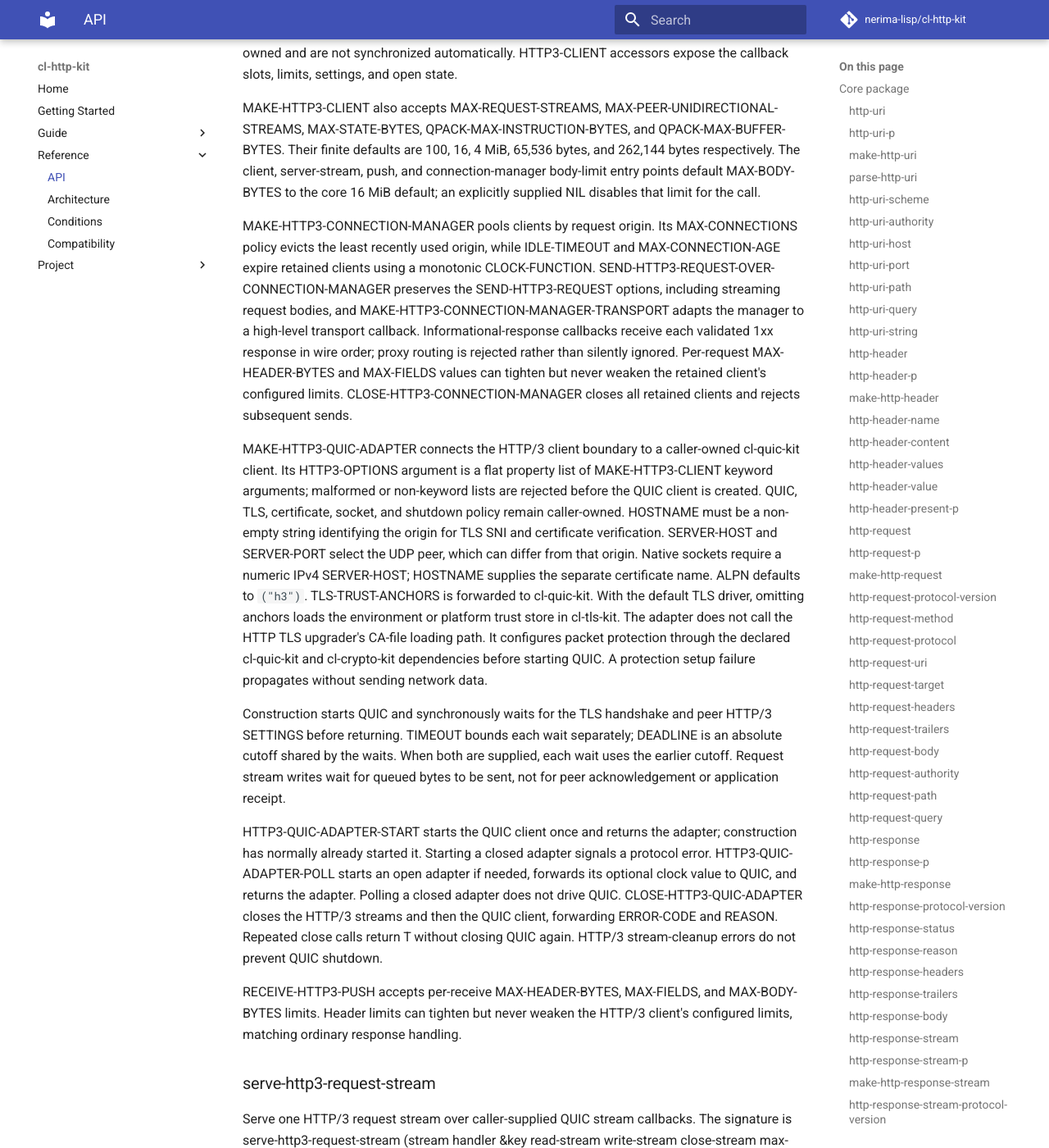
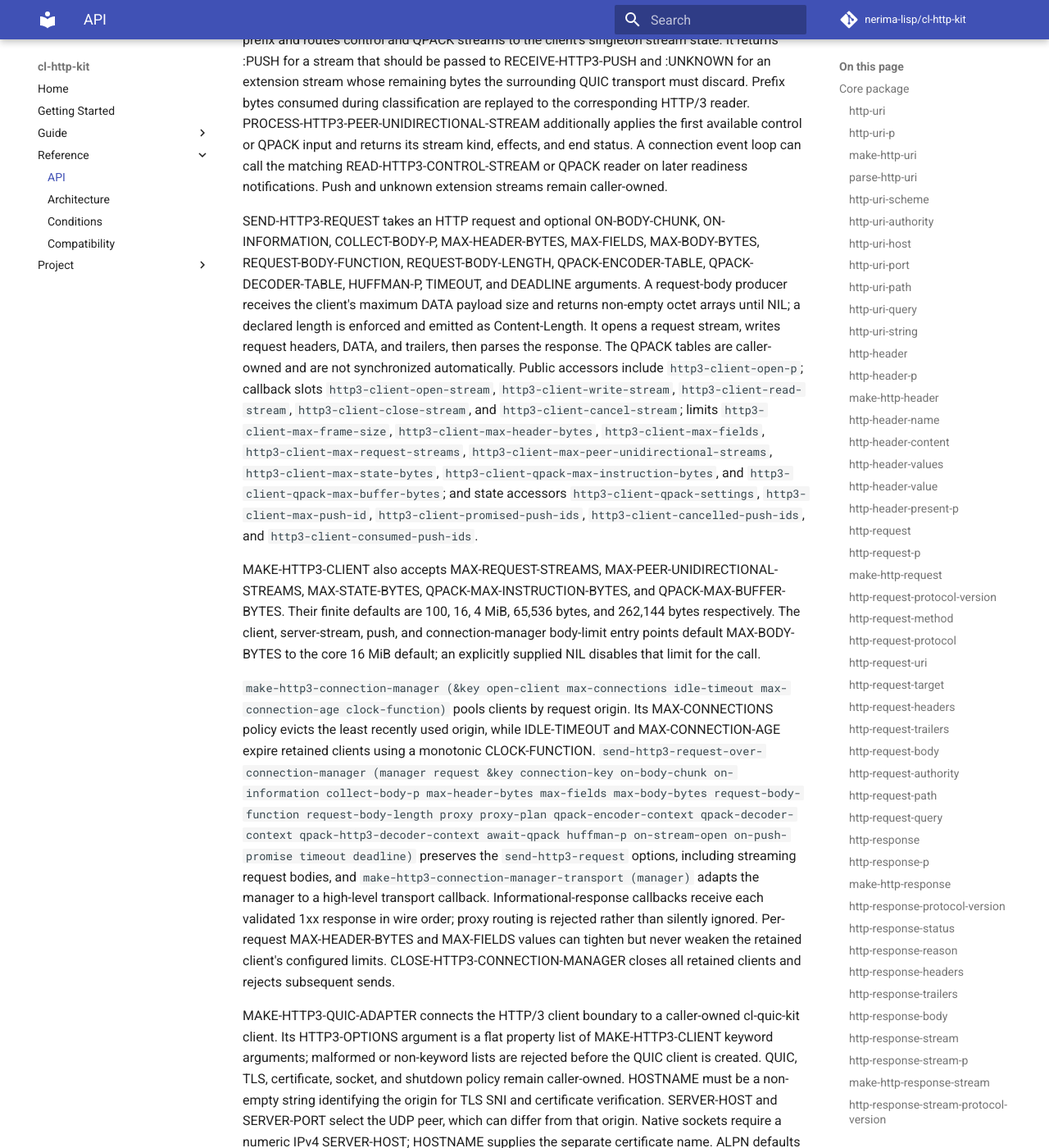
Before and after one commit to nerima-lisp/cl-http-kit, an MkDocs documentation site: the page built from docs/src/reference/api.md, in a window 1280 px wide and 1400 px high, scrolled down 18595 px. Shown: the whole window at 82% size. Built offline with MkDocs 1.6.1 and Material for MkDocs 9.7.7, drawn with Linux system fonts in a browser that asks for light colours; comment, search, counter and statistics services are not loaded; some of the changed text lies outside the part shown.

Commit message:
docs: clarify API reference and release history

```diff
--- a/docs/src/reference/api.md
+++ b/docs/src/reference/api.md
@@ -26,7 +26,9 @@ must be HTTP or HTTPS, authority is required, and path must begin with a slash.
 
 ### `parse-http-uri`
 
-Parse a string into an HTTP-URI.
+Parse an absolute HTTP or HTTPS URI into an HTTP-URI. An authority is required;
+an omitted path defaults to `/`, and fragments are rejected. The parsed URI
+uses a slash-prefixed path.
 
 ### `http-uri-scheme`
 
@@ -396,9 +398,9 @@ max-header-bytes max-body-bytes clock-function).
 
 ### `send-recorded-http-request/cps`
 
-The CPS form of send-recorded-http-request. It takes session, request,
-on-success, and optional on-error, timeout, deadline, byte-limit, and clock
-arguments.
+The CPS form of send-recorded-http-request. Its signature is
+`send-recorded-http-request/cps (session request on-success &key on-error
+timeout deadline max-header-bytes max-body-bytes clock-function)`.
 
 ### `http-deadline`
 
@@ -550,24 +552,40 @@ cannot weaken the client or reusable connection limits.
 
 ### `send-http2-request/cps`
 
-The CPS form of send-http2-request. It takes client, request, on-success, and
-optional on-error, timeout, deadline, byte-limit, and clock arguments.
+The CPS form of send-http2-request. Its signature is
+`send-http2-request/cps (client request on-success &key on-error timeout
+deadline max-header-bytes max-fields max-body-bytes clock-function
+request-body-function request-body-length on-body-chunk collect-body-p
+huffman-p)`.
 
 ### Reusable HTTP/2 connections
 
-`make-http2-connection` creates a connection over an already negotiated binary
-stream. Callers must serialize operations on this low-level connection; on
-SBCL, use a connection manager or the high-level client for requests shared
-across threads. `send-http2-request-over-connection` sends one request, while
-`send-http2-requests-over-connection` multiplexes a non-empty batch.
-`send-http2-request-over-connection/cps` and
-`send-http2-requests-over-connection/cps` accept success and error
-continuations, and
-`make-http2-connection-transport` adapts a connection to the high-level client
-transport protocol. `http2-client-connection` returns the reusable connection
-owned by a stream-backed client, when present. These constructors, send
-functions, CPS forms, and transport adapters accept `max-fields`; the default
-per decoded header or trailer section is 256.
+`make-http2-connection (&key stream close-stream max-frame-size
+max-header-bytes max-fields max-body-bytes max-control-frames
+max-control-window clock-function)` creates a connection over an already
+negotiated binary stream.
+`send-http2-request-over-connection (connection request &key timeout deadline
+max-header-bytes max-fields max-body-bytes clock-function
+request-body-function request-body-length on-body-chunk on-information
+on-stream-open collect-body-p huffman-p)` sends one request.
+`send-http2-requests-over-connection (connection requests &key timeout deadline
+max-header-bytes max-fields max-body-bytes clock-function
+request-body-functions request-body-lengths on-body-chunk collect-body-p
+huffman-p)` multiplexes a non-empty batch. The CPS signatures are
+`send-http2-request-over-connection/cps (connection request on-success &key
+on-error timeout deadline max-header-bytes max-fields max-body-bytes
+clock-function request-body-function request-body-length on-body-chunk
+on-stream-open collect-body-p huffman-p)` and
+`send-http2-requests-over-connection/cps (connection requests on-success &key
+on-error timeout deadline max-header-bytes max-fields max-body-bytes
+clock-function request-body-functions request-body-lengths on-body-chunk
+collect-body-p huffman-p)`. Callers must serialize operations on this low-level
+connection. On SBCL, use a connection manager or the high-level client for
+requests shared across threads. `make-http2-connection-transport (connection)` adapts a
+connection to the high-level client transport protocol.
+`http2-client-connection (client)` returns the reusable connection owned by a
+stream-backed client, when present. These functions accept `max-fields`; the
+default per decoded header or trailer section is 256.
 
 `cancel-http2-stream` emits `RST_STREAM` for an opened client stream.
 `ping-http2-connection` sends a PING and waits for the matching acknowledgement.
@@ -801,8 +819,18 @@ producer receives the client's maximum DATA payload
 size and returns non-empty octet arrays until NIL; a declared length is
 enforced and emitted as Content-Length. It opens a request stream, writes
 request headers, DATA, and trailers, then parses the response. The QPACK tables
-are caller-owned and are not synchronized automatically. HTTP3-CLIENT accessors
-expose the callback slots, limits, settings, and open state.
+are caller-owned and are not synchronized automatically. Public accessors
+include `http3-client-open-p`; callback slots `http3-client-open-stream`,
+`http3-client-write-stream`, `http3-client-read-stream`,
+`http3-client-close-stream`, and `http3-client-cancel-stream`; limits
+`http3-client-max-frame-size`, `http3-client-max-header-bytes`,
+`http3-client-max-fields`, `http3-client-max-request-streams`,
+`http3-client-max-peer-unidirectional-streams`,
+`http3-client-max-state-bytes`, `http3-client-qpack-max-instruction-bytes`, and
+`http3-client-qpack-max-buffer-bytes`; and state accessors
+`http3-client-qpack-settings`, `http3-client-max-push-id`,
+`http3-client-promised-push-ids`, `http3-client-cancelled-push-ids`, and
+`http3-client-consumed-push-ids`.
 
 MAKE-HTTP3-CLIENT also accepts MAX-REQUEST-STREAMS,
 MAX-PEER-UNIDIRECTIONAL-STREAMS, MAX-STATE-BYTES,
@@ -812,14 +840,20 @@ client, server-stream, push, and connection-manager body-limit entry points
 default MAX-BODY-BYTES to the core 16 MiB default; an explicitly supplied NIL
 disables that limit for the call.
 
-MAKE-HTTP3-CONNECTION-MANAGER pools clients by request origin. Its
+`make-http3-connection-manager (&key open-client max-connections idle-timeout
+max-connection-age clock-function)` pools clients by request origin. Its
 MAX-CONNECTIONS policy evicts the least recently used origin, while
 IDLE-TIMEOUT and MAX-CONNECTION-AGE expire retained clients using a monotonic
-CLOCK-FUNCTION. SEND-HTTP3-REQUEST-OVER-CONNECTION-MANAGER preserves the
-SEND-HTTP3-REQUEST options, including streaming request bodies, and
-MAKE-HTTP3-CONNECTION-MANAGER-TRANSPORT adapts the manager to a high-level
-transport callback. Informational-response callbacks receive each validated
-1xx response in wire order; proxy routing is rejected rather than silently
+CLOCK-FUNCTION. `send-http3-request-over-connection-manager (manager request
+&key connection-key on-body-chunk on-information collect-body-p
+max-header-bytes max-fields max-body-bytes request-body-function
+request-body-length proxy proxy-plan qpack-encoder-context
+qpack-decoder-context qpack-http3-decoder-context await-qpack huffman-p
+on-stream-open on-push-promise timeout deadline)` preserves the
+`send-http3-request` options, including streaming request bodies, and
+`make-http3-connection-manager-transport (manager)` adapts the manager to a
+high-level transport callback. Informational-response callbacks receive each
+validated 1xx response in wire order; proxy routing is rejected rather than silently
 ignored. Per-request MAX-HEADER-BYTES and MAX-FIELDS values can tighten but
 never weaken the retained client's configured limits.
 CLOSE-HTTP3-CONNECTION-MANAGER closes all retained clients and rejects
```
Also changed, not shown: docs/src/project/changelog.md (+9 -15 lines), README.md.
